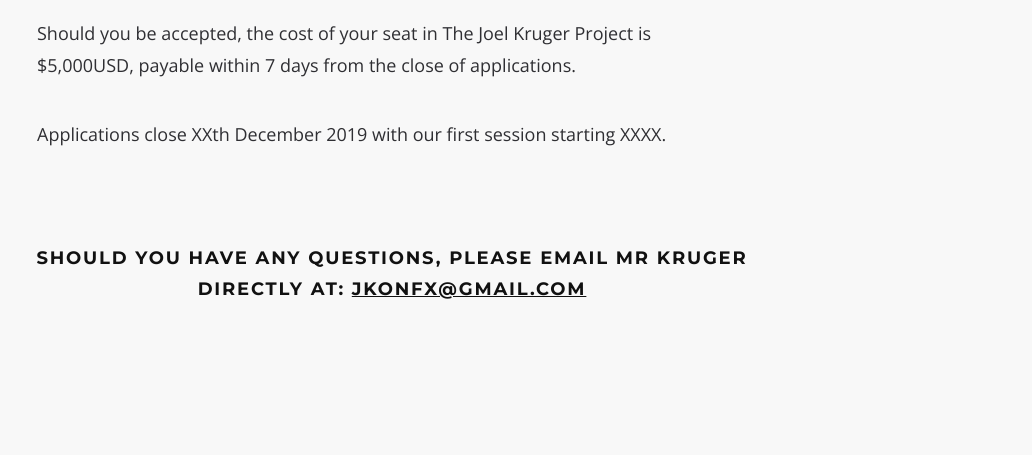
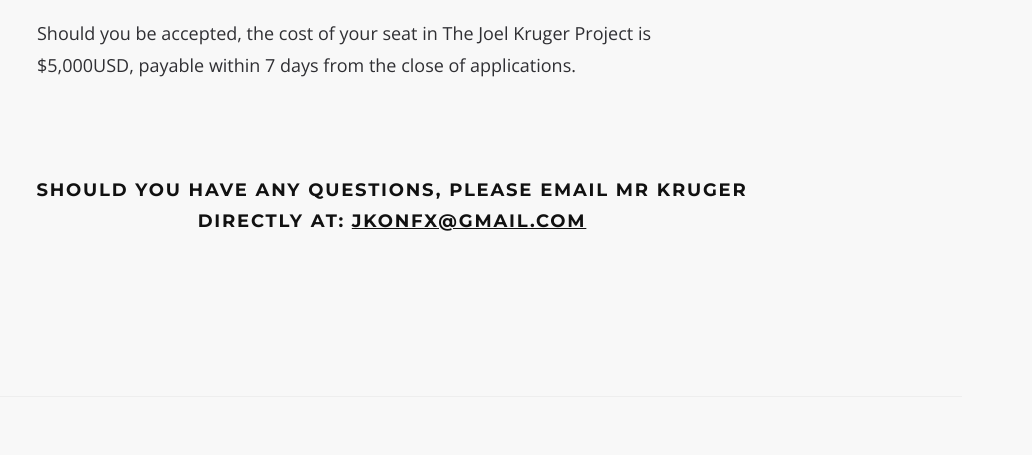
Before and after one commit to frontend-fxs/ED-191, a plain HTML site: page index.html in a window 1280 px wide. Shown: the part 4755-5210 px from the top of the page, without its empty margins (248-1280 px from the left). Drawn offline with nearby package versions, Linux system fonts and the light colour scheme.

Commit message:
Update index.html

```diff
--- a/index.html
+++ b/index.html
@@ -369,7 +369,6 @@
                             </dt>
                             <dd>
                                <p>Should you be accepted, the cost of your seat in The Joel Kruger Project is $5,000USD, payable within 7 days from the close of applications.</p>
-                                <p>Applications close XXth December 2019 with our first session starting XXXX.</p>
                             </dd>
                         </dl>
                         <!-- End Accordion -->
```
